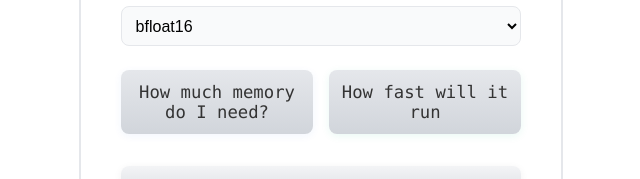
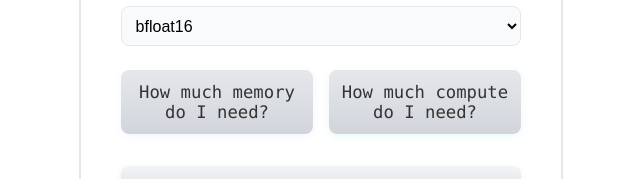
Before and after one commit to tinhoang-cerebras/cerebras-moe-calculator-new, a Next.js app: page / in a window 1280 px wide. Shown: the part 278-457 px from the top of the page, without its empty margins (319-959 px from the left). Built offline with nearby package versions, Linux system fonts and the light colour scheme.

Commit message:
Update index.tsx

```diff
--- a/pages/index.tsx
+++ b/pages/index.tsx
@@ -600,7 +600,7 @@ export default function Home() {
               transition: "background 0.18s"
             }}
           >
-            {loadingFlops ? "Calculating..." : "How fast will it run"}
+            {loadingFlops ? "Calculating..." : "How much compute do I need?"}
           </button>
         </div>
         {/* Error */}
```
